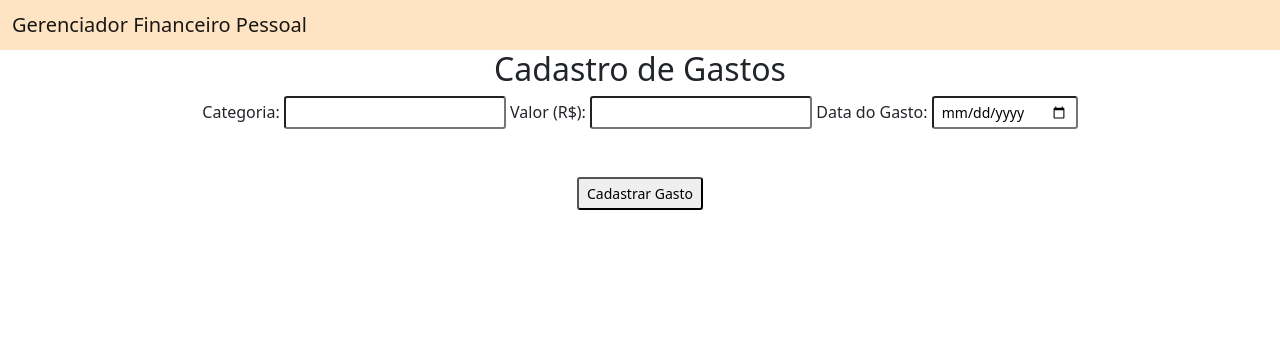
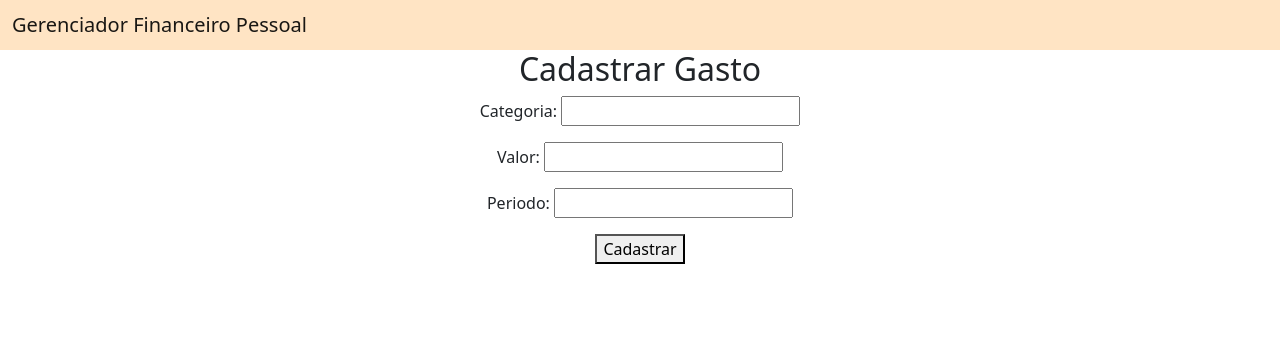
Before and after one commit to Projeto-Engenharia-de-Software-LC/gerenciador_financeiro_pessoal, a Django app: template gastos/templates/usuarios/cadastrar_gasto.html in a window 1280 px wide. Shown: the top 350 px of the page. Run offline with Django 4.2, Linux system fonts and the light colour scheme; the template is opened without the code that fills it: values that come from a table or form of the project are taken from there, others are empty.

Commit message:
update banco de dados e mudança no form

```diff
--- /dev/null
+++ b/gastos/forms.py
@@ -0,0 +1,7 @@
+from django import forms
+from .models import Gasto
+
+class GastoForm(forms.ModelForm):
+    class Meta:
+        model = Gasto
+        fields = ['categoria', 'valor', 'periodo']
--- a/gastos/templates/usuarios/cadastrar_gasto.html
+++ b/gastos/templates/usuarios/cadastrar_gasto.html
@@ -17,20 +17,12 @@
         </div>
       </nav>
     <div  style="text-align: center;"  class = "container" >
-        <h2>Cadastro de Gastos</h2>
-
-        <form id="cadastroGastosForm" action="{% url 'cadastrar_gastos'%}" method="post">
-            {% csrf_token %}
-          <label for="categoria">Categoria:</label>
-          <input class= 'form-control-sm' type="text" id="categoria" name="categoria" required>
-
-          <label for="valor">Valor (R$):</label>
-          <input class= 'form-control-sm' type="number" id="valor" name="valor" min="0" step="0.01" required>
-
-          <label for="data">Data do Gasto:</label>
-          <input class= 'form-control-sm' type="date" id="data" name="data" required> <br/><br/><br/>
-
-          <button class= 'form-control-sm' type="submit">Cadastrar Gasto</button>
+     <!-- cadastrar_gasto.html -->
+        <h2>Cadastrar Gasto</h2>
+        <form method="post" action="{% url 'cadastrar_gasto' %}">
+          {% csrf_token %}
+          {{ form.as_p }}
+          <button type="submit">Cadastrar</button>
         </form>
 
     </div>
--- /dev/null
+++ b/gastos/urls.py
@@ -0,0 +1,8 @@
+
+from django.urls import path
+from .views import cadastrar_gasto
+
+urlpatterns = [
+    path('cadastrar_gasto/', cadastrar_gasto, name='cadastrar_gasto'),
+
+]
--- a/projeto_gfp/urls.py
+++ b/projeto_gfp/urls.py
@@ -15,12 +15,17 @@ Including another URLconf
     2. Add a URL to urlpatterns:  path('blog/', include('blog.urls'))
 """
 from django.contrib import admin
-from django.urls import path
+from django.urls import path, include
 from gastos import views
+#from .views import cadastrar_gasto
 
 urlpatterns = [
     path('admin/', admin.site.urls),
-    path('',views.home,name='home'),
-    path('',views.gastos, name= 'cadastrar_gastos'),
+    #path('',views.home,name='home'),
+   # path('',views.gastos, name= 'cadastrar_gastos'),
+   # path('',views.cadastrar_gasto, name= 'cadastrar_gasto'),
+    path('127.0.0.1:8000/gastos/', include('gastos.urls')),
+
+
 
 ]
```
Also changed, not shown: gastos/templates/usuarios/lista_gastos.html (added, +24 -0 lines), gastos/views.py (+23 -9 lines), gastos/migrations/0001_initial.py (added).
